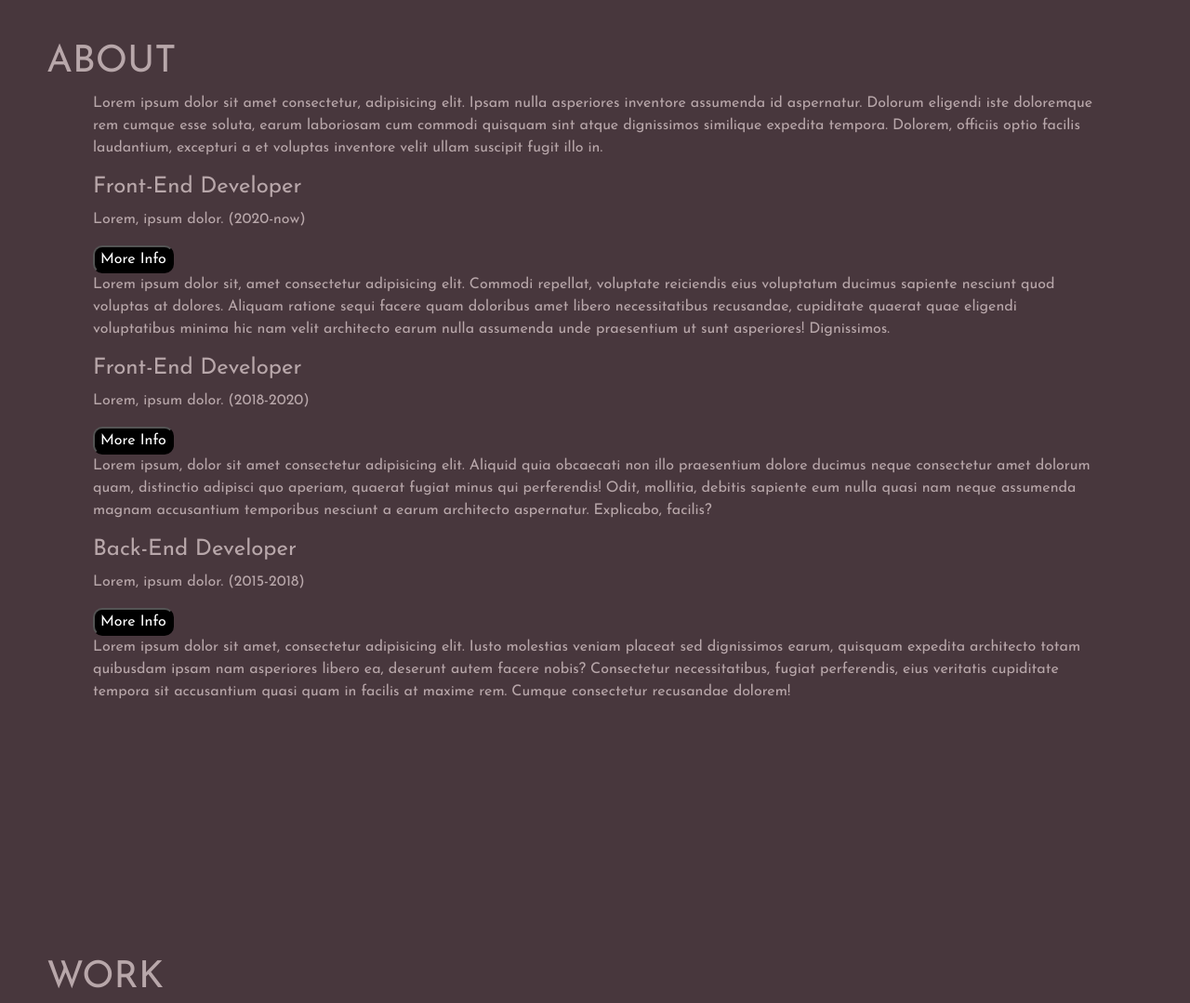
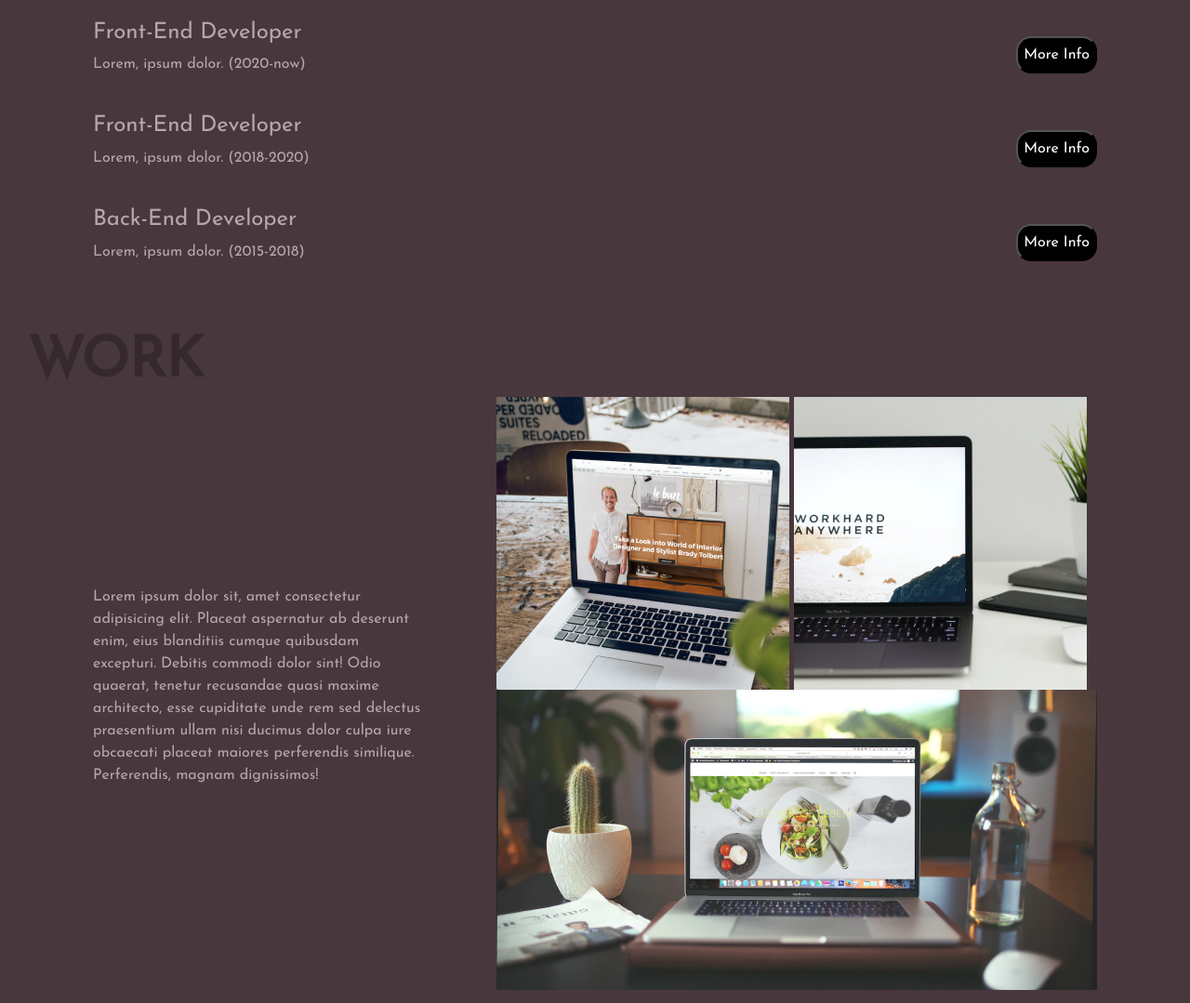
Before and after one commit to kartika18/Portfolio, a plain HTML site: page index.html in a window 1280 px wide. Shown: the part 790-1869 px from the top of the page at 93% size. Drawn offline with nearby package versions, Linux system fonts and the light colour scheme.

Commit message:
add more on about

```diff
--- a/index.html
+++ b/index.html
@@ -37,53 +37,43 @@
         </div>
     </section>
     <section id="about">
-        <div id="about-header">
-            <h1>ABOUT</h1>
-        </div>
         <div id="about-content">
             <p>Lorem ipsum dolor sit amet consectetur, adipisicing elit. Ipsam nulla asperiores inventore assumenda id aspernatur. Dolorum eligendi iste doloremque rem cumque esse soluta, earum laboriosam cum commodi quisquam sint atque dignissimos similique expedita tempora. Dolorem, officiis optio facilis laudantium, excepturi a et voluptas inventore velit ullam suscipit fugit illo in.</p>
             <div id="about-detail">
+                <div id="about-detail-exp">
                     <div class="about-detail-header">
+                        <div>
                             <h4>Front-End Developer</h4>
                             <p>Lorem, ipsum dolor. (2020-now)</p>
                         </div>
-                <div class="about-detail-button">
-                    <button id="btn">More Info</button>
+                        <button id="btn" onclick="toggleDetail(event)">More Info</button>
                     </div>
-                <div class="about-detail-content">
                     <p>Lorem ipsum dolor sit, amet consectetur adipisicing elit. Commodi repellat, voluptate reiciendis eius voluptatum ducimus sapiente nesciunt quod voluptas at dolores. Aliquam ratione sequi facere quam doloribus amet libero necessitatibus recusandae, cupiditate quaerat quae eligendi voluptatibus minima hic nam velit architecto earum nulla assumenda unde praesentium ut sunt asperiores! Dignissimos.</p>
                 </div>
-            </div>
-            <div id="about-detail">
+                <div id="about-detail-exp">
                     <div class="about-detail-header">
+                        <div>
                             <h4>Front-End Developer</h4>
                             <p>Lorem, ipsum dolor. (2018-2020)</p>
                         </div>
-                <div class="about-detail-button">
-                    <button id="btn">More Info</button>
+                        <button id="btn" onclick="toggleDetail(event)">More Info</button>
                     </div>
-                <div class="about-detail-content">
                     <p>Lorem ipsum, dolor sit amet consectetur adipisicing elit. Aliquid quia obcaecati non illo praesentium dolore ducimus neque consectetur amet dolorum quam, distinctio adipisci quo aperiam, quaerat fugiat minus qui perferendis! Odit, mollitia, debitis sapiente eum nulla quasi nam neque assumenda magnam accusantium temporibus nesciunt a earum architecto aspernatur. Explicabo, facilis?</p>
                 </div>
-            </div>
-            <div id="about-detail">
+                <div id="about-detail-exp">
                     <div class="about-detail-header">
+                        <div>
                             <h4>Back-End Developer</h4>
                             <p>Lorem, ipsum dolor. (2015-2018)</p>
                         </div>
-                <div class="about-detail-button">
-                    <button id="btn">More Info</button>
+                        <button id="btn" onclick="toggleDetail(event)">More Info</button>
                     </div>
-                <div class="about-detail-content">
                     <p>Lorem ipsum dolor sit amet, consectetur adipisicing elit. Iusto molestias veniam placeat sed dignissimos earum, quisquam expedita architecto totam quibusdam ipsam nam asperiores libero ea, deserunt autem facere nobis? Consectetur necessitatibus, fugiat perferendis, eius veritatis cupiditate tempora sit accusantium quasi quam in facilis at maxime rem. Cumque consectetur recusandae dolorem!</p>
                 </div>
             </div>
         </div>
     </section>
     <section id="work">
-        <div id="work-header">
-            <h1>WORK</h1>
-        </div>
         <div id="work-content">
             <div id="work-detail">
                 <p>Lorem ipsum dolor sit, amet consectetur adipisicing elit. Placeat aspernatur ab deserunt enim, eius blanditiis cumque quibusdam excepturi. Debitis commodi dolor sint! Odio quaerat, tenetur recusandae quasi maxime architecto, esse cupiditate unde rem sed delectus praesentium ullam nisi ducimus dolor culpa iure obcaecati placeat maiores perferendis similique. Perferendis, magnam dignissimos!</p>
@@ -96,9 +86,6 @@
         </div>
     </section>
     <section id="contact">
-        <div id="contact-header">
-            <h1>CONTACT</h1>
-        </div>
         <div id="contact-content">
             <div id="contact-content-detail1">
                 <p>Lorem ipsum dolor sit amet consectetur adipisicing elit. Quasi molestias consequatur dolorem numquam dolor incidunt sit eaque libero ducimus at, nemo similique amet ut illo placeat! Exercitationem minus impedit vel optio dolorum et ullam iste saepe ducimus voluptatem explicabo voluptate, autem fugit a provident adipisci incidunt ipsum, neque quidem soluta.</p>
--- a/main.js
+++ b/main.js
@@ -0,0 +1,13 @@
+function toggleDetail(element) {
+    const target = $(element.target)
+    const item = $(target).parents("#about-detail-exp")
+    const detail = $(item).children("p")
+
+    $(detail).slideToggle()
+
+    if($(target).hasClass("active")) {
+        $(target).html("More Info").removeClass("active")
+    } else {
+        $(target).html("Less Info").addClass("active")
+    }
+}
--- a/style.css
+++ b/style.css
@@ -7,7 +7,19 @@
 }
 
 section {
-    padding: 128px 50px;
+    padding: 128px 50px 0 50px;
+    position: relative;
+}
+
+section::before {
+    content: '';
+    font-size: 60px;
+    font-weight: 600;
+    color: black;
+    opacity: 0.25;
+    position: absolute;
+    top: 46px;
+    left: 30px;
 }
 
 a {
@@ -76,12 +88,17 @@ a {
 }
 
 #home-header a {
-    font-size: 30px;
+    font-size: 20px;
     color: white;
     background-color: black;
     border: 1px solid black;
     border-radius: 22px;
     padding: 12px;
+}
+
+#home-header a:hover {
+    background-color: white;
+    color: black;
 }
 
 #home-pict {
@@ -103,11 +120,13 @@ a {
 
 #home-arrow a {
     color: rgb(184, 167, 170);
+    font-size: 18px;
 }
 
 #home-arrow img {
-    width: 60px;
+    width: 66px;
     animation: 2s upDown infinite;
+    padding-bottom: 4px;
 }
 
 @keyframes upDown {
@@ -124,14 +143,42 @@ a {
     }
 }
 
+#about::before {
+    content: "ABOUT";
+}
+
 #about-content{
     padding: 0 50px;
 }
 
+#about-detail-exp {
+    margin-top: 24px;
+}
+
+#about-detail-exp > p {
+    display: none;
+}
+
+.about-detail-header {
+    display: flex;
+    align-items: center;
+    justify-content: space-between;
+}
+
 #btn {
-    border-radius: 10px;
+    border-radius: 16px;
     background-color: black;
     color: white;
+    padding: 6px;
+}
+
+#btn:hover, #btn:active {
+    background-color: white;
+    color: black;
+}
+
+#work::before {
+    content: "WORK";
 }
 
 #work-content {
@@ -140,6 +187,10 @@ a {
     justify-content: space-between;
     padding: 0 50px;
     column-gap: 80px;
+}
+
+#contact::before {
+    content: "CONTACT";
 }
 
 #contact-content {
@@ -178,7 +229,7 @@ a {
 }
 
 #contact-content-detail3 form {
-    border: 1px solid gray;
+    border: 2px solid gray;
     padding: 32px 16px;
 }
 
```
Lines whose indentation alone changed are shown as unchanged.
